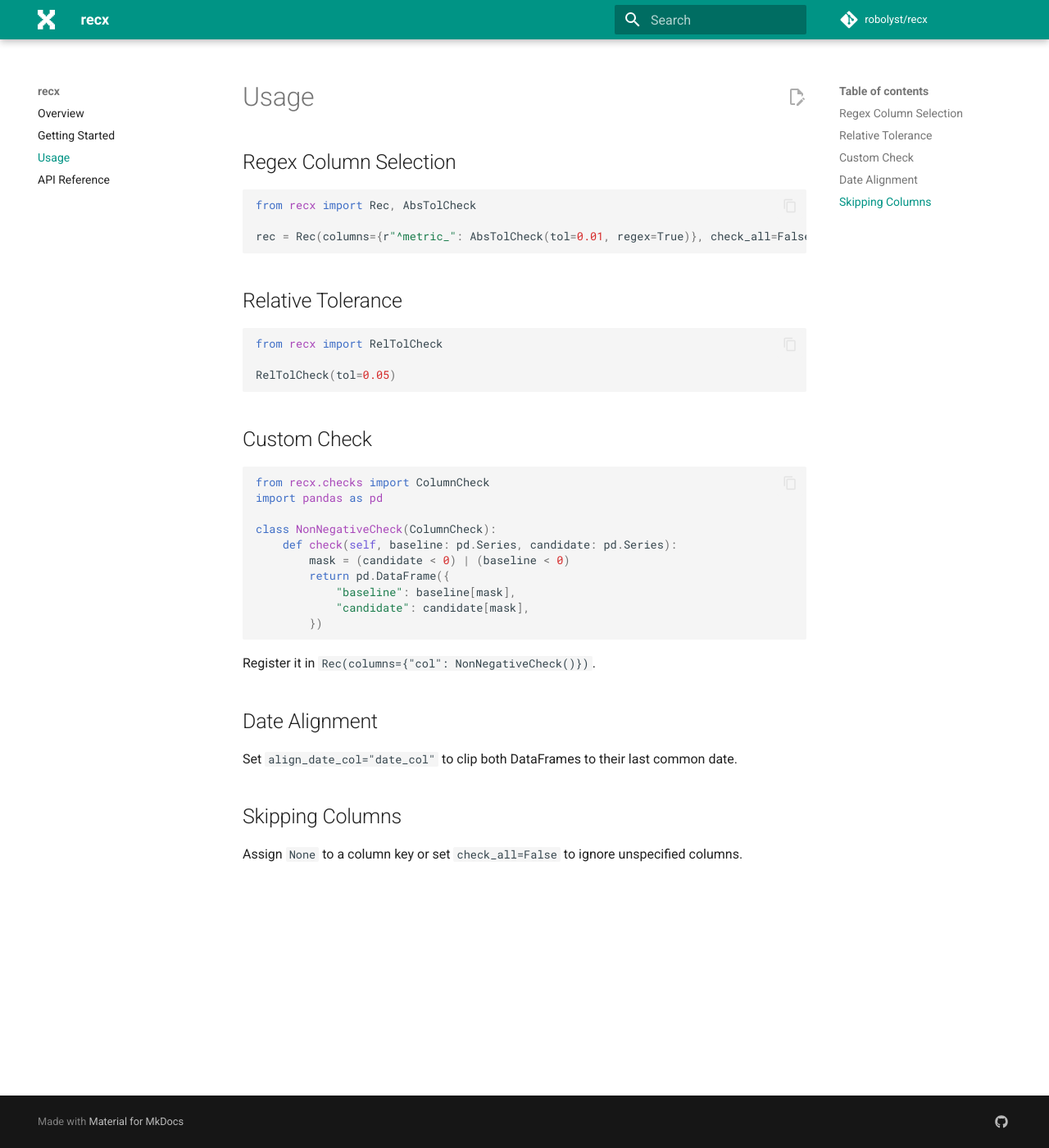
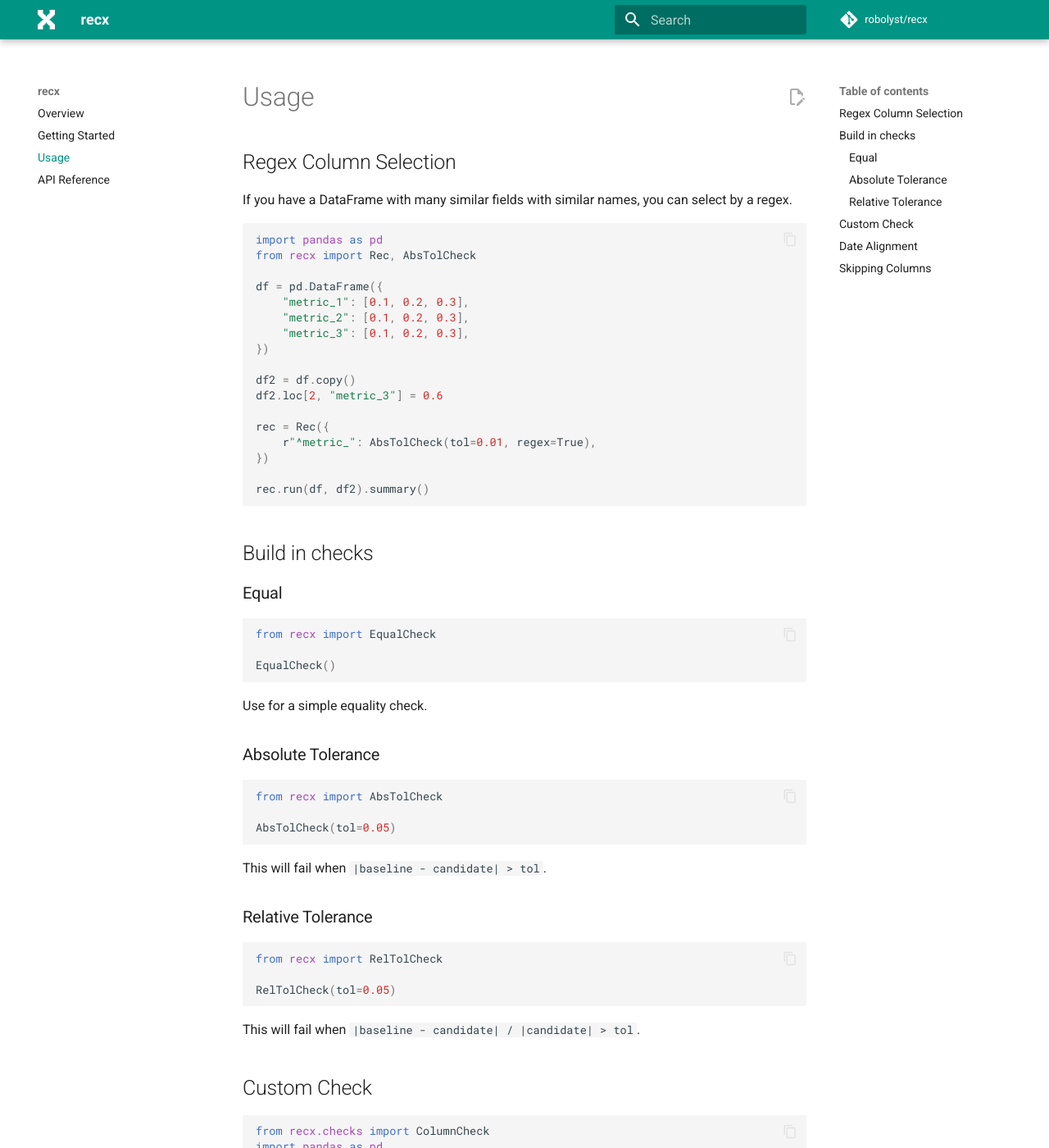
Before and after one commit to robolyst/recx, an MkDocs documentation site: the page built from docs/usage.md, in a window 1280 px wide and 1400 px high. Shown: the whole window at 82% size. Built offline with MkDocs 1.6.1 and Material for MkDocs 9.7.7, drawn with Linux system fonts in a browser that asks for light colours; comment, search, counter and statistics services are not loaded; some of the changed text lies outside the part shown.

Commit message:
document some usage patterns

````diff
--- a/docs/usage.md
+++ b/docs/usage.md
@@ -6,13 +6,52 @@
 
 ## Regex Column Selection
 
+If you have a DataFrame with many similar fields with similar names, you can select by
+a regex.
+
 ```python
+import pandas as pd
 from recx import Rec, AbsTolCheck
 
-rec = Rec(columns={r"^metric_": AbsTolCheck(tol=0.01, regex=True)}, check_all=False)
+df = pd.DataFrame({
+    "metric_1": [0.1, 0.2, 0.3],
+    "metric_2": [0.1, 0.2, 0.3],
+    "metric_3": [0.1, 0.2, 0.3],
+})
+
+df2 = df.copy()
+df2.loc[2, "metric_3"] = 0.6
+
+rec = Rec({
+    r"^metric_": AbsTolCheck(tol=0.01, regex=True),
+})
+
+rec.run(df, df2).summary()
 ```
 
-## Relative Tolerance
+## Build in checks
+
+### Equal
+
+```python
+from recx import EqualCheck
+
+EqualCheck()
+```
+
+Use for a simple equality check.
+
+### Absolute Tolerance
+
+```python
+from recx import AbsTolCheck
+
+AbsTolCheck(tol=0.05)
+```
+
+This will fail when `|baseline - candidate| > tol`.
+
+### Relative Tolerance
 
 ```python
 from recx import RelTolCheck
@@ -20,27 +59,60 @@
 RelTolCheck(tol=0.05)
 ```
 
+This will fail when `|baseline - candidate| / |candidate| > tol`.
+
 ## Custom Check
 
 ```python
 from recx.checks import ColumnCheck
 import pandas as pd
+import numpy as np
 
-class NonNegativeCheck(ColumnCheck):
+class SignCheck(ColumnCheck):
     def check(self, baseline: pd.Series, candidate: pd.Series):
-        mask = (candidate < 0) | (baseline < 0)
+        mask = np.sign(baseline) != np.sign(candidate)
+
+        # Return a DataFrame of the bad rows. You can any
+        # diagnostic columns you like.
         return pd.DataFrame({
             "baseline": baseline[mask],
             "candidate": candidate[mask],
         })
+
+rec = Rec({
+    "col": SignCheck(),
+})
 ```
-
-Register it in `Rec(columns={"col": NonNegativeCheck()})`.
 
 ## Date Alignment
 
-Set `align_date_col="date_col"` to clip both DataFrames to their last common date.
+A common task is comparing a time based dataset once it has been updated. In this
+situation, the new version (the candidate) many have extra rows with dates (or
+timestamps) ahead of the old version (the baseline).
+
+You can use `align_date_col="date_col"` on the `Rec` class to skip these new dates.
+
+```python
+rec = Rec(
+    columns={...},
+    align_date_col="date"  # Name of the date column
+)
+```
 
 ## Skipping Columns
 
-Assign `None` to a column key or set `check_all=False` to ignore unspecified columns.
+Assign `None` to a column key:
+```python
+rec = Rec(
+    columns={
+        "not_important": None,
+    },
+)
+```
+
+ or set `check_all=False` to ignore all unspecified columns:
+```python
+rec = Rec(
+    check_all=False,
+)
+```
````
